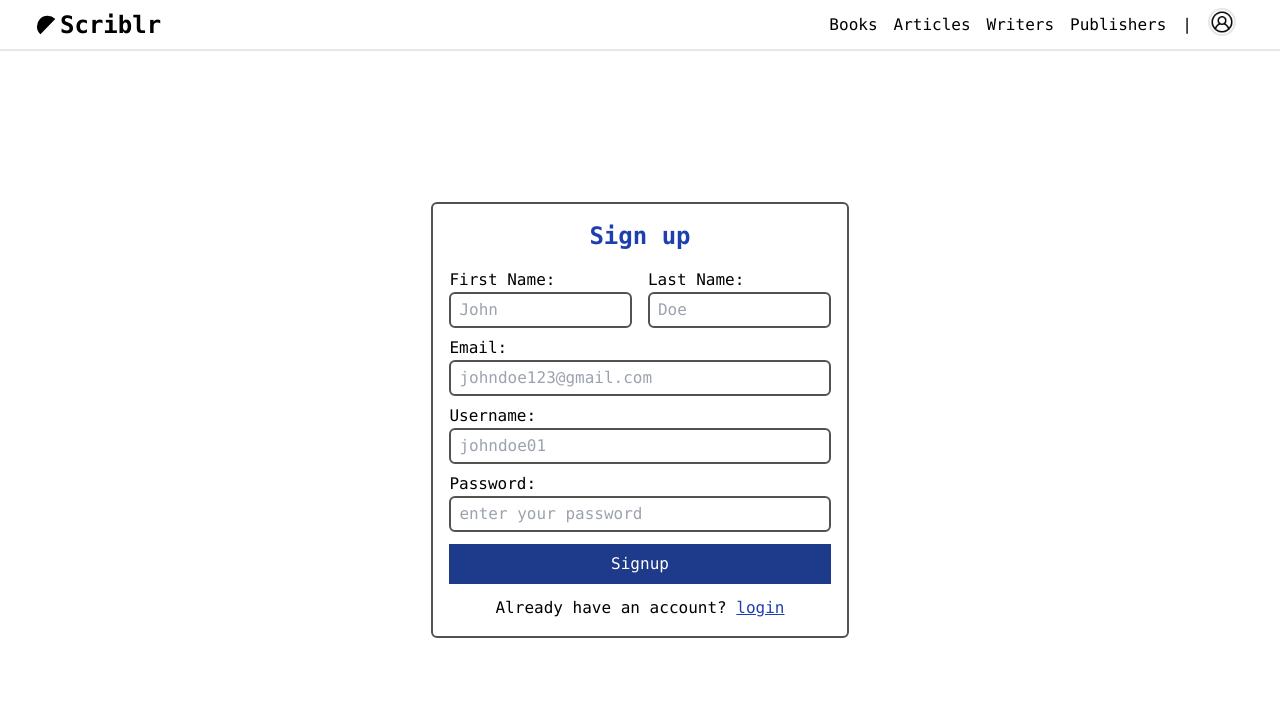
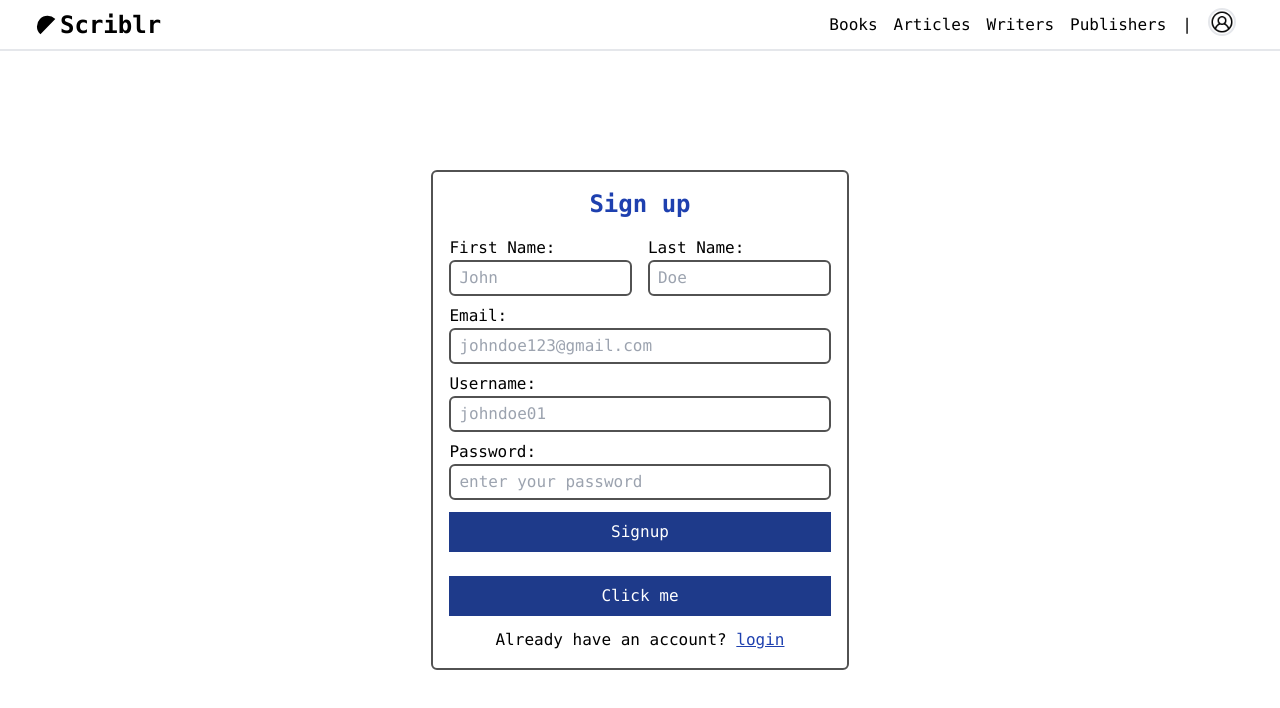
Before and after one commit to Kim-Tsok/scriblr-legacy, a React (Vite) app in the folder frontend/: page /signup in a window 1280 px wide. Shown: the top 708 px of the page. Built offline with nearby package versions, Linux system fonts and the light colour scheme; no server answers.

Commit message:
Fixed primary btn

```diff
--- a/frontend/src/Pages/Signup.jsx
+++ b/frontend/src/Pages/Signup.jsx
@@ -88,6 +88,7 @@ const Signup = () => {
           >
             Signup
           </button>
+          <PrimaryBtn content="Click me" width="w-full" />
           <p className="text-center text-[16px]">
             Already have an account?{" "}
             <Link
--- a/frontend/src/components/PrimaryBtn.jsx
+++ b/frontend/src/components/PrimaryBtn.jsx
@@ -1,6 +1,7 @@
-const PrimaryBtn = (content, width) => {
+const PrimaryBtn = ({ content, width, ...info }) => {
   return (
     <button
+      {...info}
       className={`p-2 h-[2.5rem] px-3 bg-blue-900 text-white my-3 text-center ${width}`}
     >
       {content}
```
